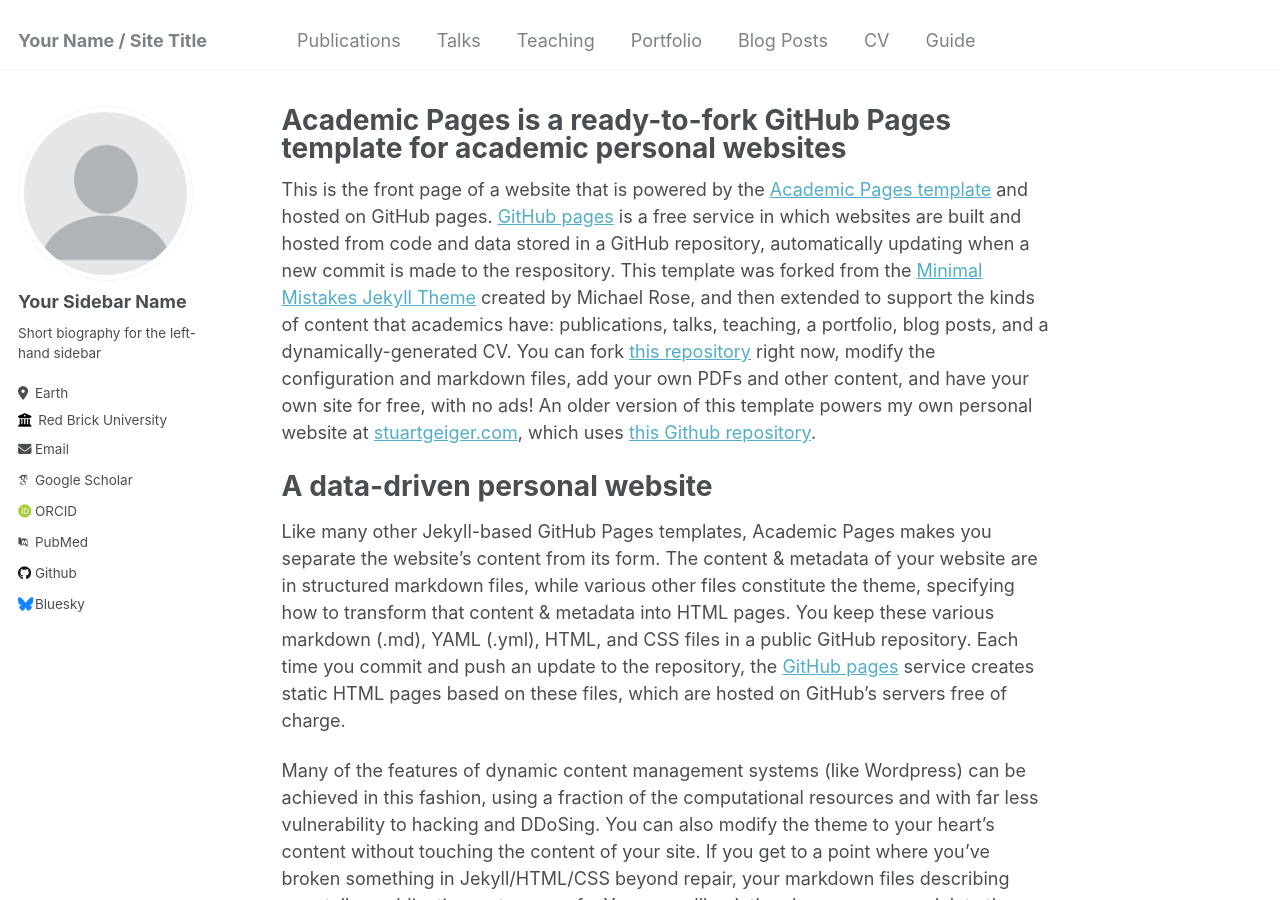
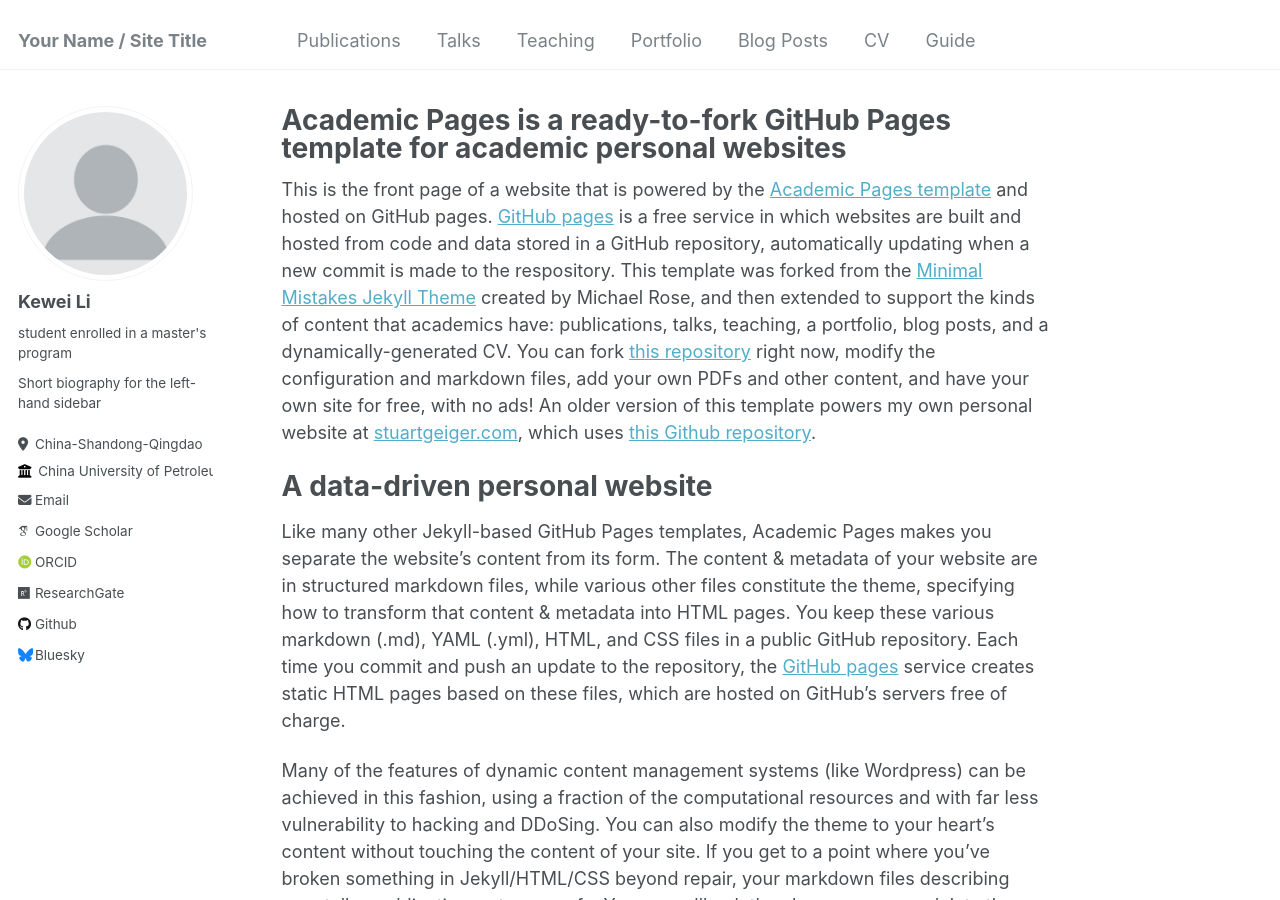
Before and after one commit to TheHangedManC/TheHangedManC-thehangedmanc.github.io, a Jekyll site: the page built from _pages/about.md, in a window 1280 px wide and 900 px high. Built offline with Jekyll 4.4.1, drawn with Linux system fonts in a browser that asks for light colours; some web fonts are replaced.

Commit message:
Update _config.yml

```diff
--- a/_config.yml
+++ b/_config.yml
@@ -22,22 +22,18 @@ repository               : "academicpages/academicpages.github.io"
 author:
   # Biographic information
   avatar           : "profile.png"
-  name             : "Your Sidebar Name"
-  pronouns         : # example: "she/her"
+  name             : "Kewei Li"
+  pronouns         : "student enrolled in a master's program"
   bio              : "Short biography for the left-hand sidebar"
-  location         : "Earth"
-  employer         : "Red Brick University"
+  location         : "China-Shandong-Qingdao"
+  employer         : "China University of Petroleum (East China)"
   uri              : # URL
-  email            : "none@example.org"
+  email            : "koveylee@gmail.com & 737082326@qq.com"
 
   # Academic websites
-  arxiv            : # URL - Update with the correct link to your profile
-  googlescholar    : "https://scholar.google.com/citations?user=PS_CX0AAAAAJ"
-  impactstory      : # URL
-  orcid            : "http://orcid.org/yourorcidurl"
-  semantic         : # URL
-  pubmed           : "https://www.ncbi.nlm.nih.gov/pubmed/?term=john+snow"
-  researchgate     : # URL
+  googlescholar    : "https://scholar.google.com/citations?user=0yVSbmAAAAAJ&hl=zh-CN"
+  orcid            : "https://orcid.org/my-orcid?orcid=0009-0002-5261-0989"
+  researchgate     : "https://www.researchgate.net/profile/Kewei-Li-12"
 
   # Repositories and software development
   bitbucket        : # Username - Update with your username on the site
```
